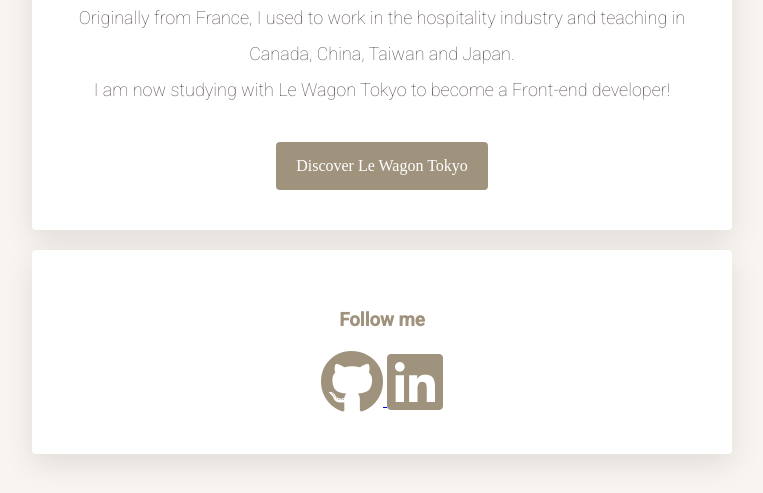
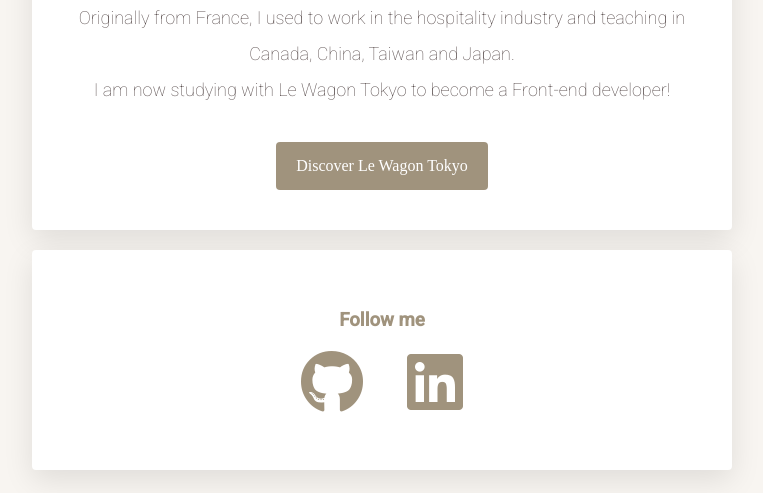
Before and after one commit to Ren33000/CSS---Profile-challenge, a plain HTML site: page index.html in a window 1280 px wide. Shown: the part 307-800 px from the top of the page, without its empty margins (258-1021 px from the left). Drawn offline with nearby package versions, Linux system fonts and the light colour scheme.

Commit message:
save final style

```diff
--- a/index.html
+++ b/index.html
@@ -29,16 +29,20 @@
   <div class="card-white">
     <h3>Follow me</h3>
 
-    <li class="list-inline">
+    <ul class="list-inline">
+      <li>
        <a href="https://github.com/Ren33000" target="blank">
          <i class="fab fa-github fa-4x">
          </i>
        </a>
+       </li>
+       <li>
        <a href="https://www.linkedin.com/in/mylenejapan/" target="blank">
          <i class="fab fa-linkedin fa-4x" aria-hidden="true" >
          </i>
        </a>
-    </li>
+       </li>
+    </ul>
 
   </div>
 </div>
--- a/style.css
+++ b/style.css
@@ -71,15 +71,24 @@ p {
   background-color: #e7d4b5;
   color: #766161 ;
   text-decoration: none;
-
 }
 
 .list-inline {
   list-style: none;
-  padding-left: 30px 30px;
-  /*margin: 20px 20px;*/
+  /*padding-left: 30px 30px;*/
   color: #a0937d ;
+  padding:  0;
 }
+
+.list-inline > li {
+  display: inline-block;
+  padding: 0px 20px;
+}
+
+/*li {
+  display: list-item;
+  text-align: -webkit-match-parent;
+}*/
 
 .fab {
     color: #a0937d;
```
